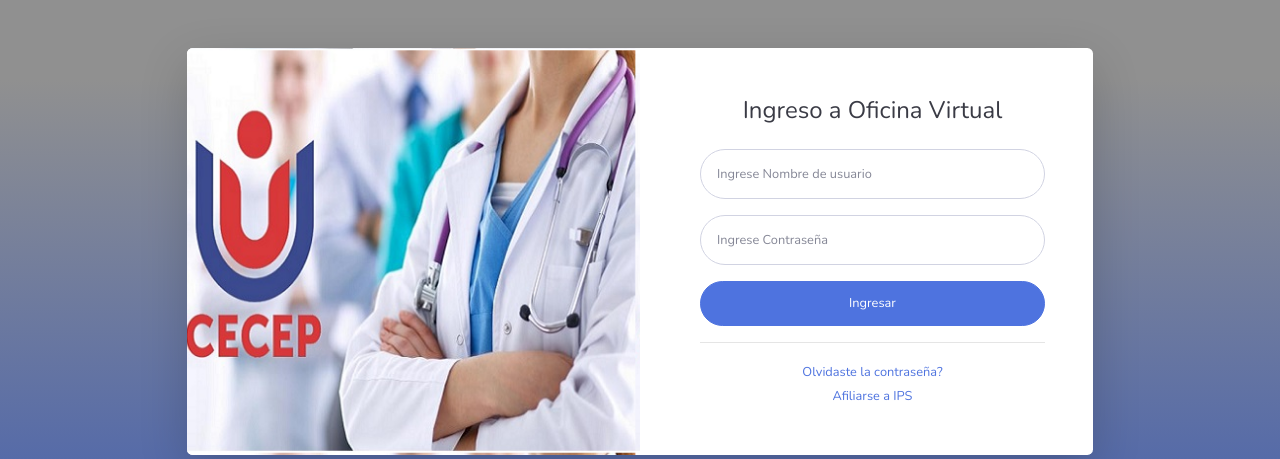
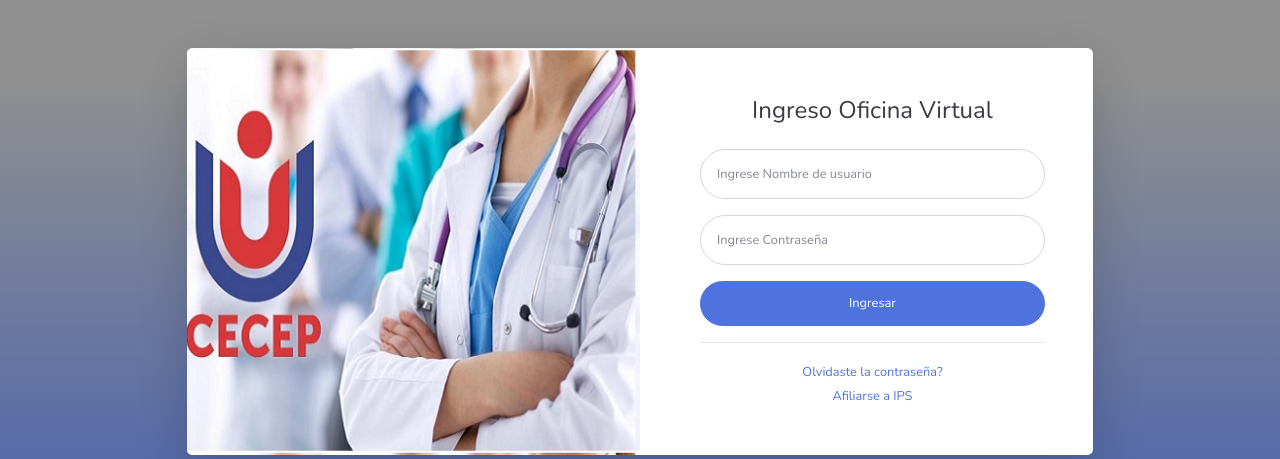
Before and after one commit to TheProgrammersCecep/IpsCECEP, a PHP site: page /login.php in a window 1280 px wide. Shown: the top 459 px of the page. Run offline with PHP 8.4, Linux system fonts and the light colour scheme; some libraries are stand-ins or nearby versions.

Commit message:
Update login.php

```diff
--- a/login.php
+++ b/login.php
@@ -44,7 +44,7 @@
                 <div class="p-5">
 
                   <div class="text-center">
-                    <h1 class="h4 text-gray-900 mb-4">Ingreso a Oficina Virtual</h1>
+                    <h1 class="h4 text-gray-900 mb-4">Ingreso Oficina Virtual</h1>
                   </div>
 
                   <form class="user" id="login-form" action="" method="post">
```
